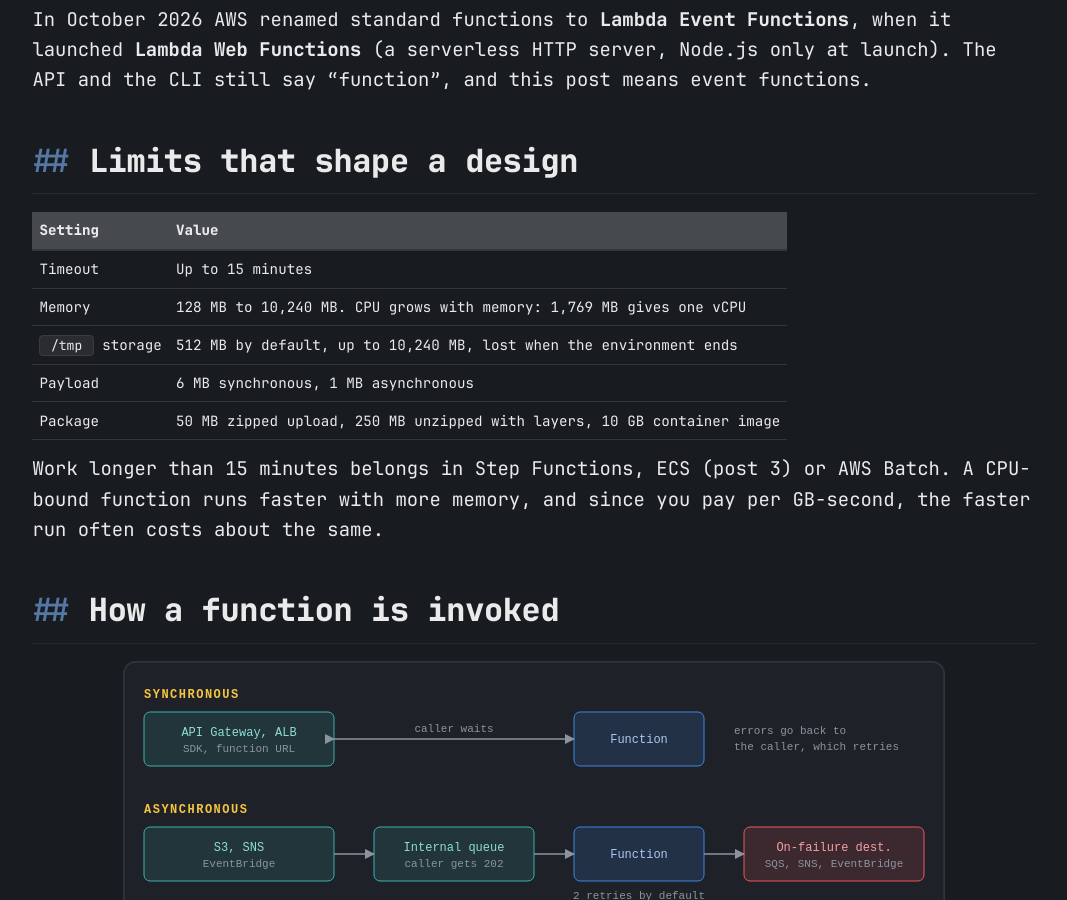
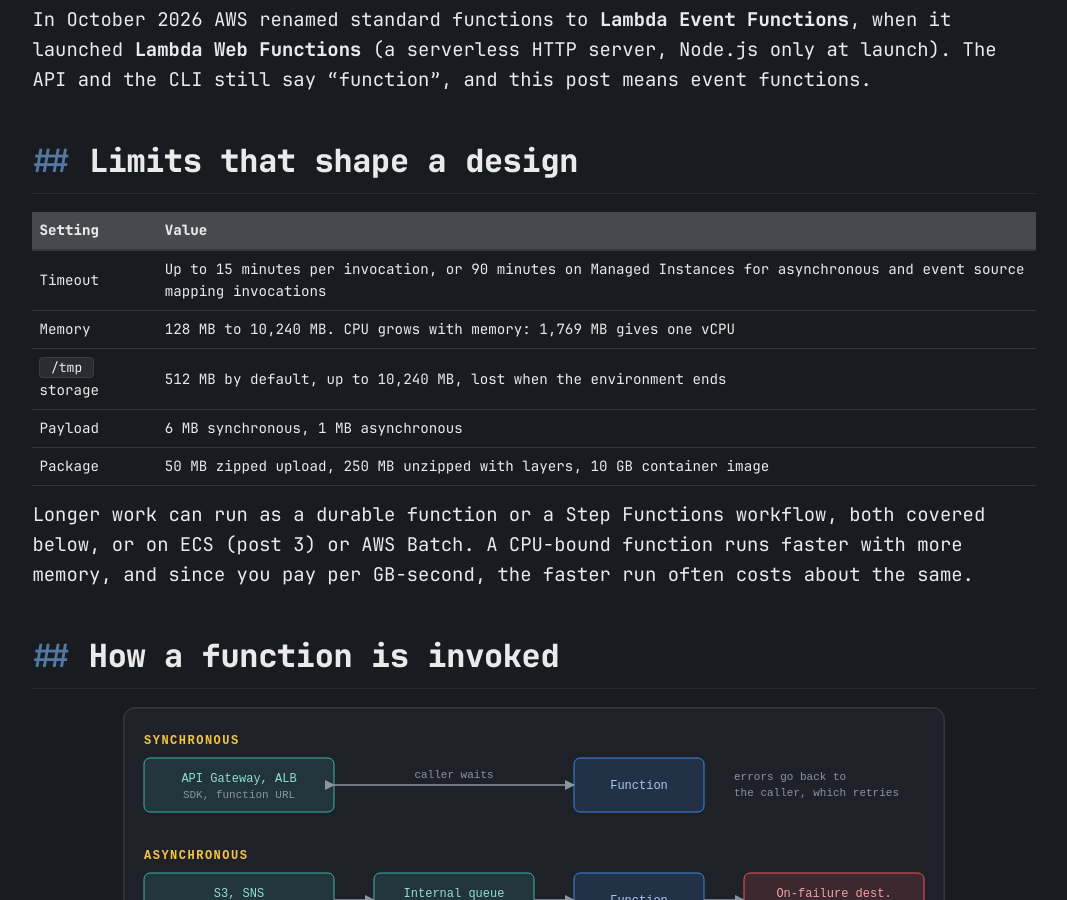
Before and after one commit to Johnermac/Johnermac.github.io, a Jekyll site: the page built from _posts/notes/aws/2026-12-12-awsserverless.md, in a window 1280 px wide and 900 px high, scrolled down 2352 px. Shown: the whole window, without its empty margins (132-1199 px from the left). Built offline with Jekyll 4.4.1, drawn with Linux system fonts in a browser that asks for light colours; cached includes are drawn as plain includes; comment, search, counter and statistics services are not loaded.

Commit message:
docs(aws): note longer Lambda timeouts on Managed Instances

```diff
--- a/_posts/notes/aws/2026-12-12-awsserverless.md
+++ b/_posts/notes/aws/2026-12-12-awsserverless.md
@@ -49,13 +49,13 @@ In October 2026 AWS renamed standard functions to **Lambda Event Functions**, wh
 
 | Setting | Value |
 |---|---|
-| Timeout | Up to 15 minutes |
+| Timeout | Up to 15 minutes per invocation, or 90 minutes on Managed Instances for asynchronous and event source mapping invocations |
 | Memory | 128 MB to 10,240 MB. CPU grows with memory: 1,769 MB gives one vCPU |
 | `/tmp` storage | 512 MB by default, up to 10,240 MB, lost when the environment ends |
 | Payload | 6 MB synchronous, 1 MB asynchronous |
 | Package | 50 MB zipped upload, 250 MB unzipped with layers, 10 GB container image |
 
-Work longer than 15 minutes belongs in Step Functions, ECS (post 3) or AWS Batch. A CPU-bound function runs faster with more memory, and since you pay per GB-second, the faster run often costs about the same.
+Longer work can run as a durable function or a Step Functions workflow, both covered below, or on ECS (post 3) or AWS Batch. A CPU-bound function runs faster with more memory, and since you pay per GB-second, the faster run often costs about the same.
 
 ## How a function is invoked
 
```
